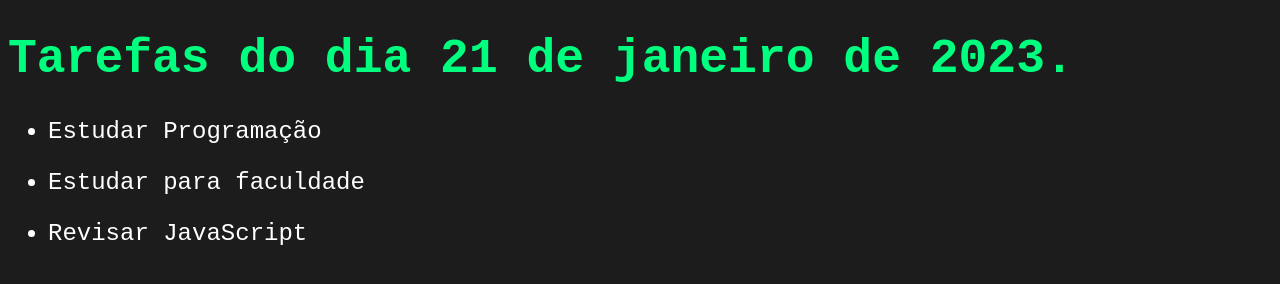
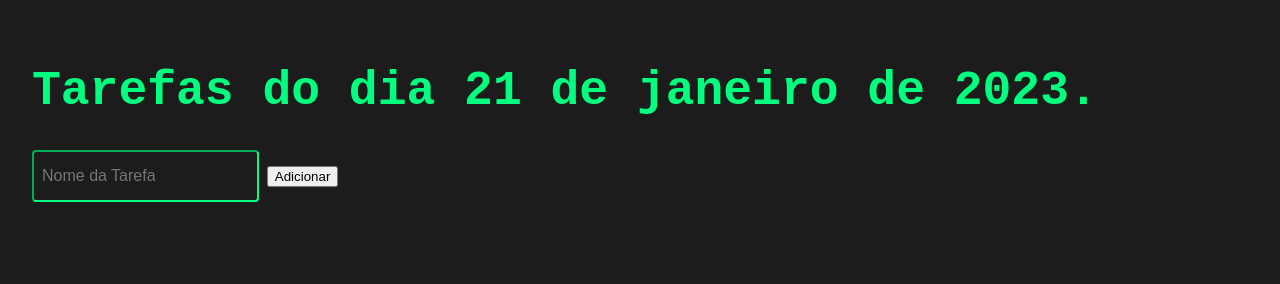
Before and after one commit to alaimcosta/trainingDevelopmentWeb, a plain HTML site: page index.html in a window 1280 px wide. Drawn offline with Linux system fonts and the light colour scheme.

Commit message:
Implementação do Javascrip no projeto

```diff
--- a/index.html
+++ b/index.html
@@ -6,18 +6,18 @@
     <meta name="viewport" content="width=device-width, initial-scale=1.0">
     <title>Pagina Web</title>
     <link rel="stylesheet" href="main.css">
+    <script src="main.js"></script>
 </head>
 <body>
     <div>
         <h1 class="title">Tarefas do dia 21 de janeiro de 2023.</h1>
-        <ul>
-            <li class="list-item">Estudar Programação</li>
-            <li class="list-item">Estudar para faculdade</li>
-            <li class="list-item">Revisar JavaScript</li>
-
-        </ul>
+        <ul id="list"></ul>
     </div>
 
+    <div>
+        <input type="text" id="task_name" name="task_name" placeholder="Nome da Tarefa"/>
+        <button onclick="addNewTask()">Adicionar</button>
+    </div>
 
 </body>
 </html>
--- a/main.css
+++ b/main.css
@@ -2,6 +2,7 @@ body {
     background-color: #1c1c1c;
     color: #ffffff;
     font-family: monospace;
+    padding: 24px;
 }
 
 .title {
@@ -14,3 +15,24 @@ body {
     margin-bottom: 24px;
     font-size: 24px;
 }
+
+input{
+    height: 32px;
+    background-color: transparent;
+    color: white;
+    border-color: #00ff7f;
+    border-radius: 4px;
+    font-size: 16px;
+    padding: 8px;
+}
+
+.add-task-button{
+    font-size: 16px;
+    padding: 14px;
+    background-color: #228822;
+    border-width: 0px;
+    border-radius: 4px;
+    color: white;
+    font-weight: bold;
+    font-family: monospace;
+}
--- a/main.js
+++ b/main.js
@@ -0,0 +1,17 @@
+function addNewTask(){
+    var list = document.getElementById("list");
+    var text = document.getElementById("task_name").value;
+
+    if(text.length === 0){
+        alert("Tarefa precisa possuir mais de 1 caracter!")
+        return;
+    }
+
+    var listItem = document.createElement("li");
+    listItem.className = "list-item";
+
+    const textElement = document.createTextNode(text);
+    listItem.appendChild(textElement);
+    list.appendChild(listItem);
+
+}
```
